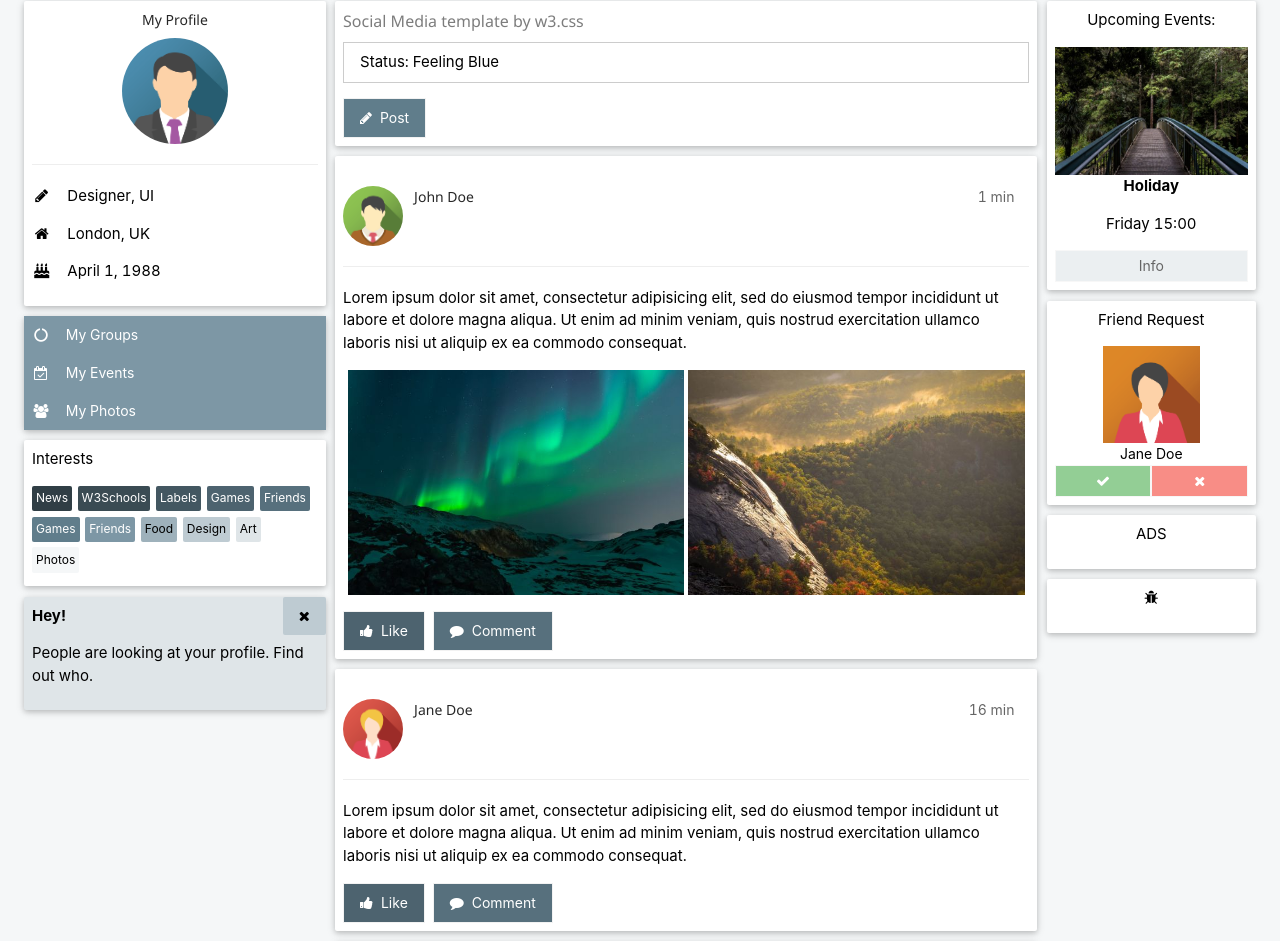
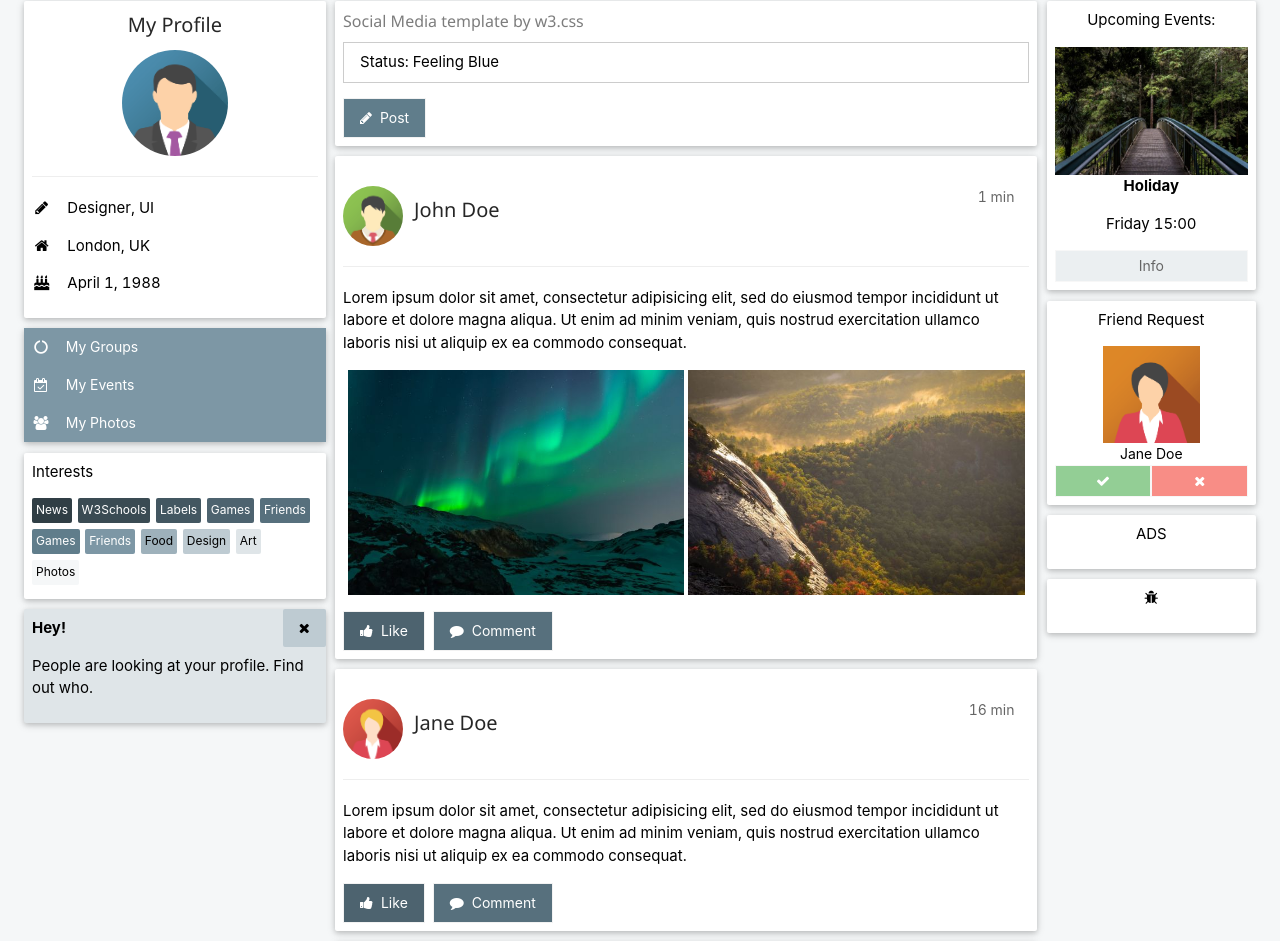
Before and after one commit to ravindrakumarkumawat/social-page, a React (Create React App) app: page / in a window 1280 px wide. Shown: the part 71-1012 px from the top of the page. Built offline with nearby package versions, Linux system fonts and the light colour scheme.

Commit message:
added the p

```diff
--- a/src/components/Posts/Posts.css
+++ b/src/components/Posts/Posts.css
@@ -5,7 +5,9 @@
 .gap-t-2 {
   margin-top: 1rem;
 }
-
+.gap-tt-2 {
+  margin-top: .5rem;
+}
 .gap-b-2 {
   margin-bottom: 1rem;
 }
--- a/src/components/Posts/index.js
+++ b/src/components/Posts/index.js
@@ -21,10 +21,10 @@ const Posts = () => {
             src={Avatar2}
             alt="Avatar"
             classNames="width-60px"
-            style={{ width: "60px" }}
+
           />
         </NormalCol>
-        <NormalCol span={18}><h4>John Doe</h4></NormalCol>
+        <NormalCol span={18}><h4 className="gap-r-2 gap-tt-2">John Doe</h4></NormalCol>
         <NormalCol span={3}>
         <span className="right opacity">1 min</span></NormalCol>
 
@@ -84,10 +84,10 @@ const Posts = () => {
           src={Avatar5}
           alt="Avatar"
           classNames="width-60px"
-          style={{ width: "60px" }}
+
         />
       </NormalCol>
-      <NormalCol span={18}><h4>Jane Doe</h4></NormalCol>
+      <NormalCol span={18}><h4 className="gap-r-2 gap-tt-2">Jane Doe</h4></NormalCol>
       <NormalCol span={3}>
         <span className="right opacity">16 min</span></NormalCol>
       </NormalRow>
@@ -130,10 +130,10 @@ const Posts = () => {
             src={Avatar2}
             alt="Avatar"
             classNames="width-60px"
-            style={{ width: "60px" }}
+
           />
         </NormalCol>
-        <NormalCol span={18}><h4>Angie Jane</h4></NormalCol>
+        <NormalCol span={18}><h4 className="gap-r-2 gap-tt-2">Angie Jane</h4></NormalCol>
         <NormalCol span={3}>
         <span className="right opacity">32 min</span></NormalCol>
 
@@ -150,6 +150,8 @@ const Posts = () => {
             />
           </NormalCol>
         </NormalRow>
+        <div className="gap-t-2"></div>
+        <p>Lorem ipsum dolor sit amet, consectetur adipisicing elit, sed do eiusmod tempor incididunt ut labore et dolore magna aliqua. Ut enim ad minim veniam, quis nostrud exercitation ullamco laboris nisi ut aliquip ex ea commodo consequat.</p>
         <div className="gap-b-2"></div>
         <NormalRow>
           <NormalButton
--- a/src/index.css
+++ b/src/index.css
@@ -25,3 +25,7 @@ h1, h2, h3, h4, h5, h6 {
 h6 {
   font-size: 1rem;
 }
+
+h4 {
+  font-size: 1.25rem;
+}
```
